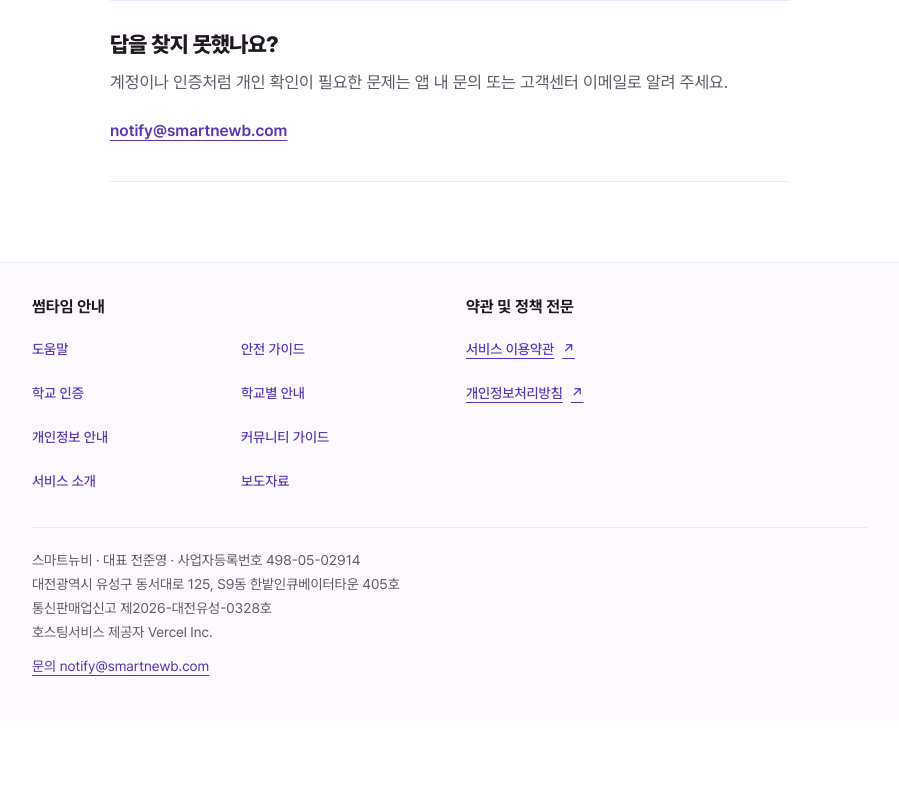
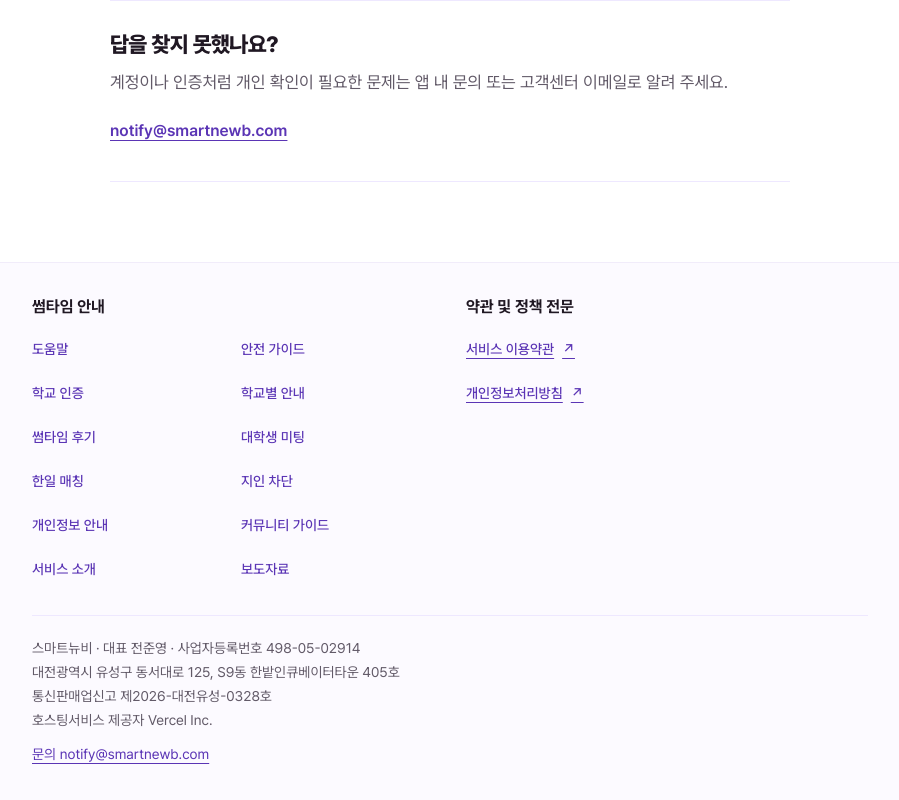
Before and after one commit to SmartNewbieProject/sometime-landing, a Next.js app: page /faq in a window 1280 px wide. Shown: the part 1882-2682 px from the top of the page, without its empty margins (190-1089 px from the left). Before the commit the page ends 2602 px from the top, so only its background shows below. Built offline with nearby package versions, Linux system fonts and the light colour scheme; no server answers.

Commit message:
feat(seo): 공용 푸터·홈 가이드에 한일 매칭·지인 차단·후기·미팅 내부 링크 메쉬 추가

```diff
--- a/src/app/_components/desktop/SeoGuideSection.tsx
+++ b/src/app/_components/desktop/SeoGuideSection.tsx
@@ -85,6 +85,14 @@ const relatedLinks = [
   {
     label: "대학생 소개팅 어플 추천 4곳 비교",
     href: "https://some-in-univ.com/dating-app-ranking",
+  },
+  {
+    label: "한일 매칭·자동 번역 채팅 안내",
+    href: "https://some-in-univ.com/korea-japan-matching",
+  },
+  {
+    label: "지인 차단·같은 학교 제외 안내",
+    href: "https://some-in-univ.com/block-acquaintances",
   },
   {
     label: "한 학교 한 친구 운영 원칙",
--- a/src/app/_components/public-content/ContentShell.tsx
+++ b/src/app/_components/public-content/ContentShell.tsx
@@ -19,6 +19,10 @@ const helpLinks = [
   { href: "/safety", label: "안전 가이드" },
   { href: "/verification", label: "학교 인증" },
   { href: "/university", label: "학교별 안내" },
+  { href: "/reviews", label: "썸타임 후기" },
+  { href: "/college-meeting", label: "대학생 미팅" },
+  { href: "/korea-japan-matching", label: "한일 매칭" },
+  { href: "/block-acquaintances", label: "지인 차단" },
   { href: "/privacy/easy", label: "개인정보 안내" },
   { href: "/community-guidelines", label: "커뮤니티 가이드" },
   { href: "/about", label: "서비스 소개" },
```
